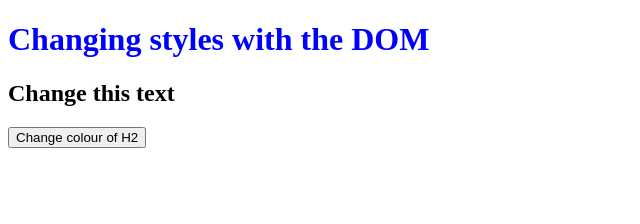
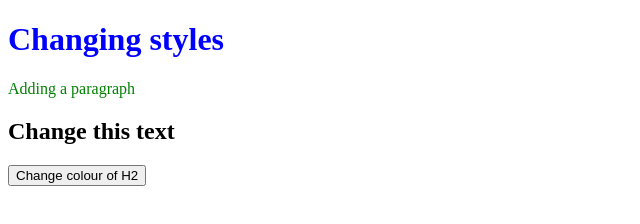
Before and after one commit to LouiseDeeth/ApacheWebsite, a plain HTML site: page index.html in a window 1280 px wide. Shown: the whole page, without its empty margins (0-640 px from the left). Drawn offline with Linux system fonts and the light colour scheme.

Commit message:
Update index.html
Added some html, css andjs.

```diff
--- a/index.html
+++ b/index.html
@@ -12,14 +12,19 @@
 		<title>Exercise for Computer Tech</title>
 		<style>
 			h1 {color: blue;}
+			p {color: green}
 		</style>
 	</head>
 	<body>
-		<h1>Changing styles with the DOM</h1>
+		<h1>Changing styles</h1>
+
+		<p>Adding a paragraph</p>
+
 		<h2 id="myText">Change this text</h2>
 		<button onclick="changeColor()">Change colour of H2</button>
 
 	<script>
+		alert("Hello World");
 		function changeColor(){
 			document.getElementById("myText").style.color = "red";
 		}
```
